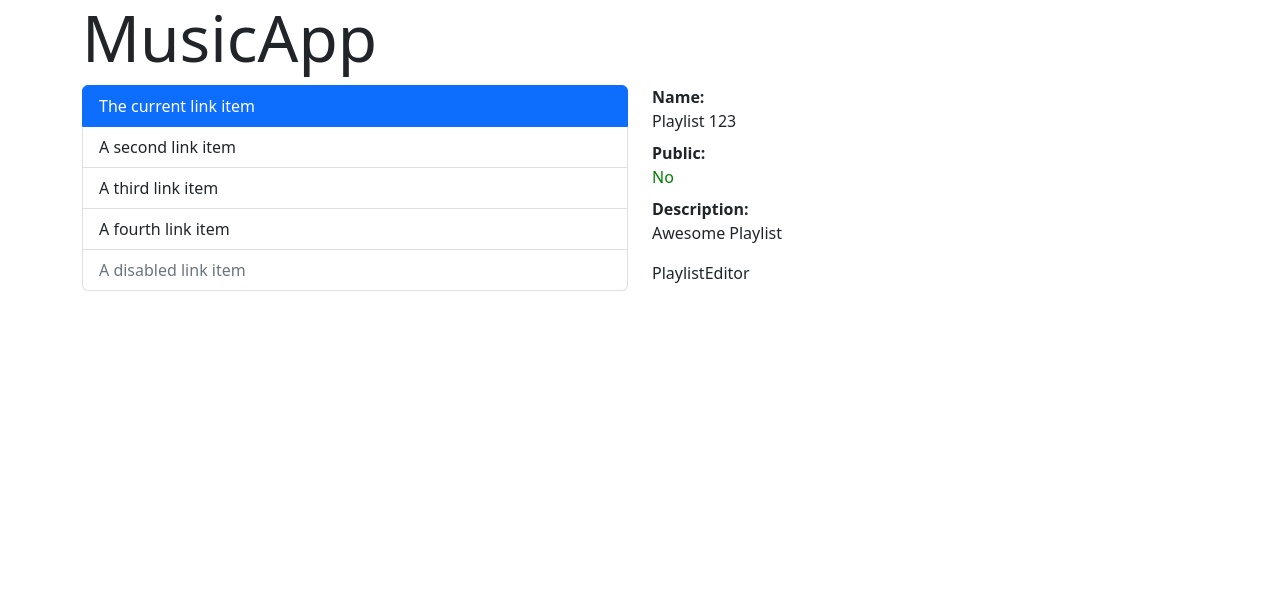
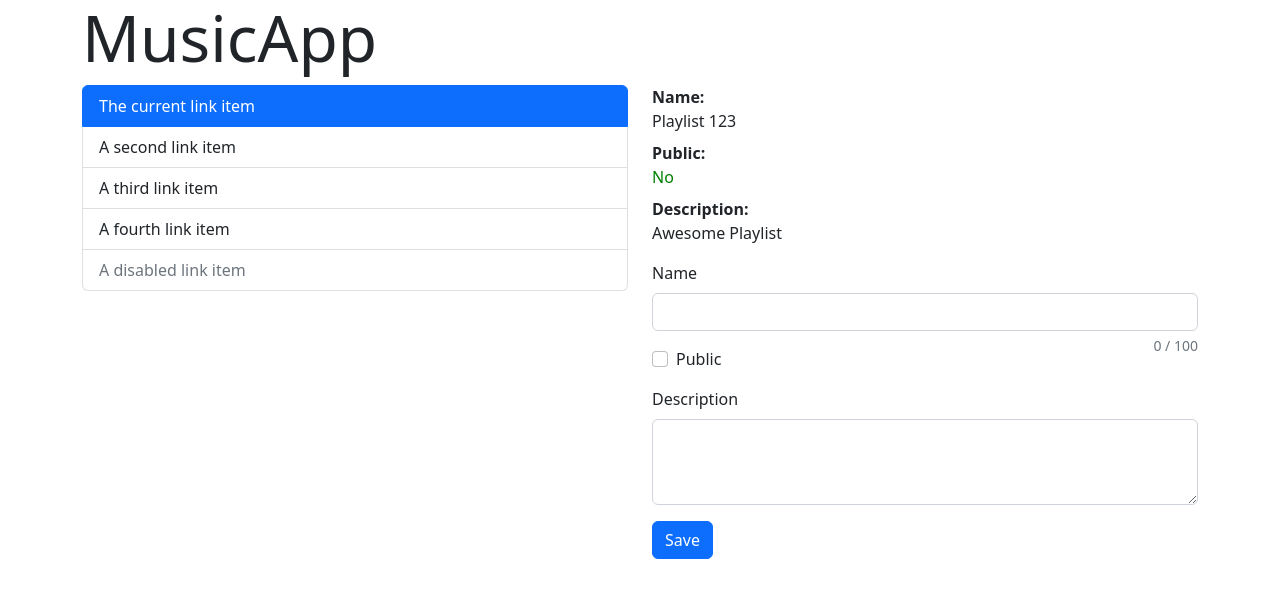
Before and after one commit to ev45ive/sages-react-open-grudzien, a React (Create React App) app: page / in a window 1280 px wide. Shown: the top 598 px of the page. Built offline with nearby package versions, Linux system fonts and the light colour scheme.

Commit message:
Exercise: Fill form values with mock data - playlist editor

```diff
--- a/src/playlists/components/PlaylistDetails.tsx
+++ b/src/playlists/components/PlaylistDetails.tsx
@@ -4,15 +4,9 @@ import { Playlist } from "../../common/model/Playlist";
 
 type Props = { playlist: Playlist };
 
-// const PlaylistDetails = (props: Props) => {
 const PlaylistDetails = ({ playlist }: Props) => {
-  // const playlist = props.playlist;
-  // const { playlist /* ,x,y... */ } = props;
-  // const { playlist } = props;
-
   return (
     <div>
-      {/* dl>(dt{Name:}+dd{Playlist $})*3 */}
       <dl>
         <dt>Name:</dt>
         <dd>{playlist.name}</dd>
--- a/src/playlists/components/PlaylistEditor.tsx
+++ b/src/playlists/components/PlaylistEditor.tsx
@@ -1,16 +1,55 @@
 import React from "react";
+import { Playlist } from "../../common/model/Playlist";
 
 type Props = {};
 
 const PlaylistEditor = (props: Props) => {
-  const playlist = {
+  const playlist: Playlist = {
     id: "123",
     name: "Playlist 123",
     public: false,
     description: "Awesome Playlist",
   };
 
-  return <div>PlaylistEditor</div>;
+  return (
+    <div>
+      <form>
+        <div className="mb-3">
+          <label htmlFor="playlist_name" className="form-label">
+            Name
+          </label>
+          <input type="email" className="form-control" id="playlist_name" />
+          <div className="form-text float-end">0 / 100</div>
+        </div>
+
+        <div className="mb-3 form-check">
+          <input
+            type="checkbox"
+            className="form-check-input"
+            id="playlist_public"
+          />
+          <label className="form-check-label" htmlFor="playlist_public">
+            Public
+          </label>
+        </div>
+
+        <div className="mb-3">
+          <label htmlFor="exampleFormControlTextarea1" className="form-label">
+            Description
+          </label>
+          <textarea
+            className="form-control"
+            id="exampleFormControlTextarea1"
+            rows={3}
+          ></textarea>
+        </div>
+
+        <button type="submit" className="btn btn-primary">
+          Save
+        </button>
+      </form>
+    </div>
+  );
 };
 
 export default PlaylistEditor;
--- a/src/playlists/containers/PlaylistsView.tsx
+++ b/src/playlists/containers/PlaylistsView.tsx
@@ -7,8 +7,6 @@ import { Playlist } from "../../common/model/Playlist";
 type Props = {};
 
 const PlaylistsView = (props: Props) => {
-  // const zmienna : Typ = Wartosc
-
   const selected: Playlist = {
     id: "123",
     name: "Playlist 123",
```
